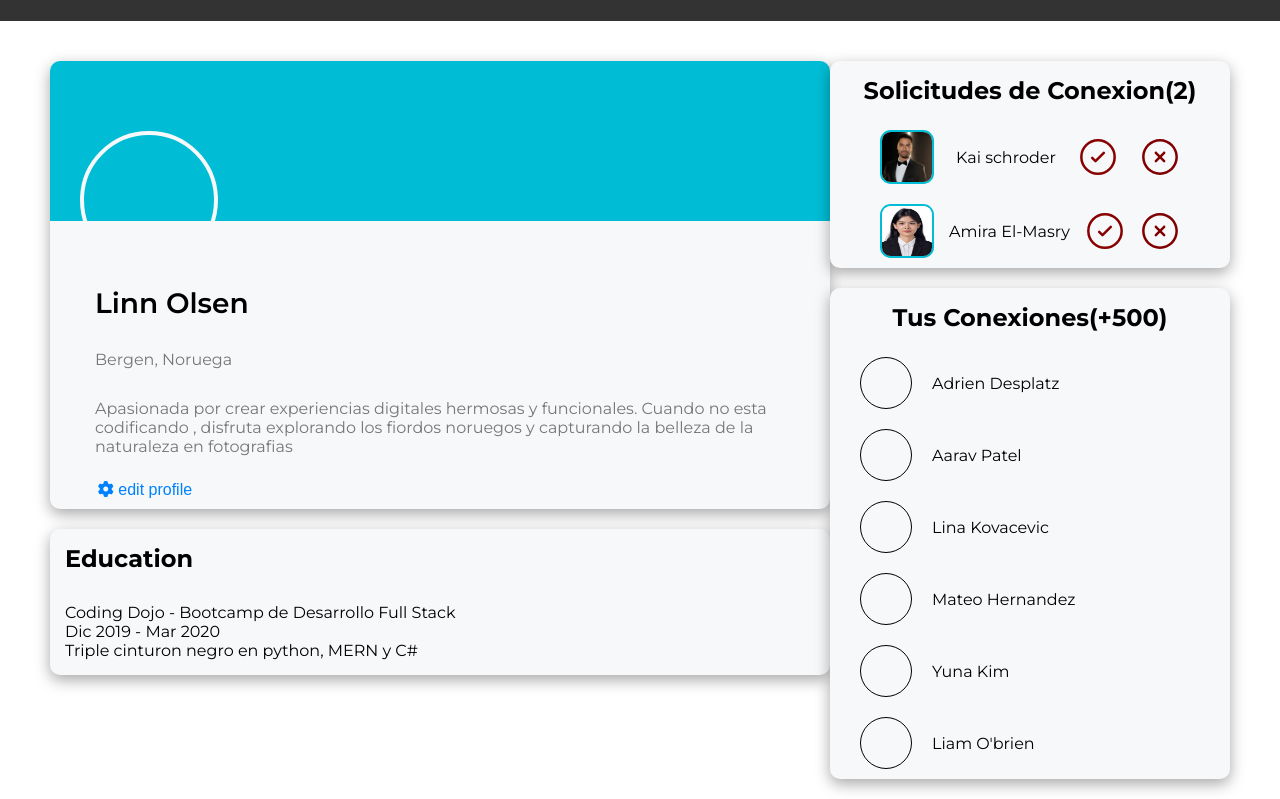
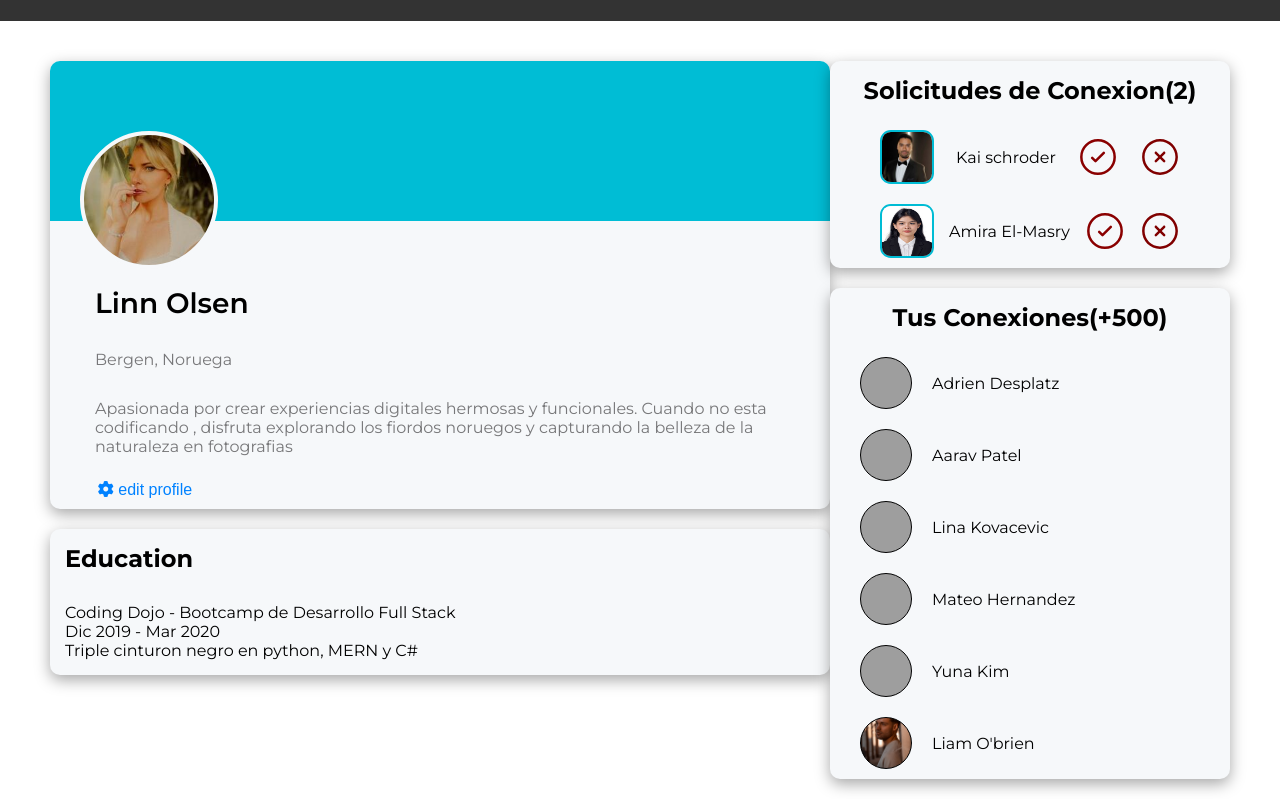
Before and after one commit to c1vtch/Pagina-de-perfil, a plain HTML site: page index.html in a window 1280 px wide. Shown: the part 59-858 px from the top of the page. Drawn offline with Linux system fonts and the light colour scheme; the site is published under a folder, as on GitHub Pages, so addresses that start at the root find nothing.

Commit message:
terminada? x2

```diff
--- a/css/styles.css
+++ b/css/styles.css
@@ -86,7 +86,7 @@ body{
         width: 130px;
         height: 130px;
         border-radius: 50%;
-        background-image: url("/img/remy_loz-hgBSriclILc-unsplash.jpg");
+        background-image: url("./../img/remy_loz-hgBSriclILc-unsplash.jpg");
         background-size: cover;
         background-position: center;
 
@@ -184,20 +184,20 @@ body{
 
 /* Se que esto no es lo mejor pero con <img> se veia la imagen estirada y fea pero como el desafio no pide JS lo hice a mano */
 .user1{
-    background-image: url("/img/user-connection-img/pexels-prolificpeople-30004312.jpg");
+    background-image: url("./../img/user-connection-img/pexels-prolificpeople-30004312.jpg");
 }
 .user2{
-    background-image: url("/img/user-connection-img/pexels-nakulchandra-30026793.jpg");
+    background-image: url("./../img/user-connection-img/pexels-nakulchandra-30026793.jpg");
 }
 .user3{
-    background-image: url("/img/user-connection-img/pexels-uiliamnornberg-30712844.jpg");
+    background-image: url("./../img/user-connection-img/pexels-uiliamnornberg-30712844.jpg");
 }
 .user4{
-    background-image: url("/img/user-connection-img/pexels-bymuratisikofficial-16673310.jpg");
+    background-image: url("./../img/user-connection-img/pexels-bymuratisikofficial-16673310.jpg");
 }
 .user5{
-    background-image: url("/img/user-connection-img/pexels-rizkysabriansyah-12809815.jpg");
+    background-image: url("./../img/user-connection-img/pexels-rizkysabriansyah-12809815.jpg");
 }
 .user6{
-    background-image: url("/img/user-connection-img/pexels-dave-tombi-48516388-14983798.jpg");
+    background-image: url("./../img/user-connection-img/pexels-dave-tombi-48516388-14983798.jpg");
 }
--- a/index.html
+++ b/index.html
@@ -37,11 +37,11 @@
                 <div class="education">
                     <div class="card ed">
                         <h2>Education</h2>
-                            <ul>
+                            <div>
                                 <p>Coding Dojo - Bootcamp de Desarrollo Full Stack</p>
                                 <p>Dic 2019 - Mar 2020</p>
                                 <p>Triple cinturon negro en python, MERN y C#</p>
-                            </ul>
+                            </div>
                     </div>
                 </div>
             </section>
@@ -58,7 +58,7 @@
                     </div>
                     <div class="user">
                         <div class="user-container">
-                            <img class="user-img" src="./img/2a7d4c4bc1381a476b8b8a85885ac392.jpg" alt="">
+                            <img class="user-img" src="./img/2a7d4c4bc1381a476b8b8a85885ac392.jpg" alt="user image">
                             <p>Amira El-Masry</p>
                             <img class="action-img" src="./img/check-circle-svgrepo-com.svg" alt="confirm">
                             <img class="action-img" src="./img/close-circle-svgrepo-com.svg" alt="reject">
@@ -93,13 +93,13 @@
                     </div>
                     <div class="user">
                         <div class="user-connection-container">
-                            <div class="user-img-connections user5" src="./img/user-connection-img/pexels-rizkysabriansyah-12809815.jpg"></div>
+                            <div class="user-img-connections user5"></div>
                             <p>Yuna Kim</p>
                         </div>
                     </div>
                     <div class="user">
                         <div class="user-connection-container">
-                            <div class="user-img-connections user6" src="./img/user-connection-img/pexels-dave-tombi-48516388-14983798.jpg"></div>
+                            <div class="user-img-connections user6"></div>
                             <p>Liam O'brien</p>
                         </div>
                     </div>
```
